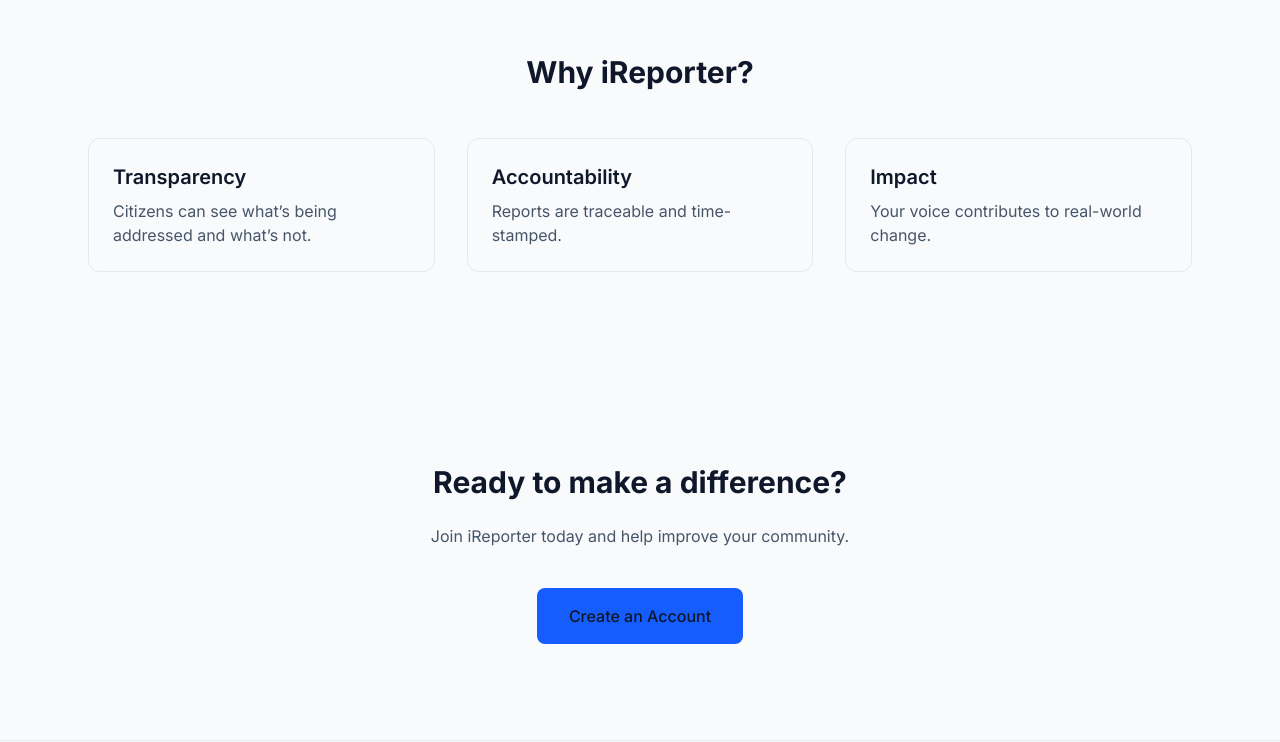
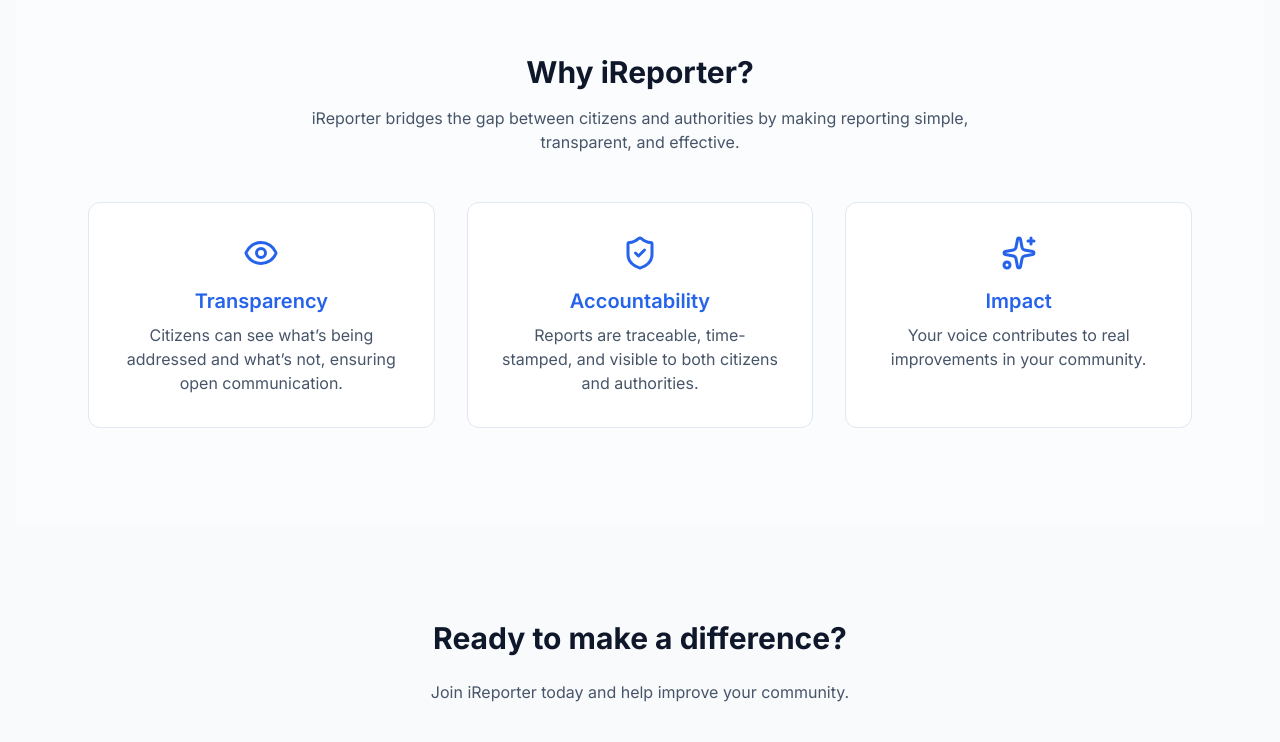
Before and after one commit to KipletingEdwin/iReporter-client--, a React (Vite) app: page / in a window 1280 px wide. Shown: the part 1775-2517 px from the top of the page. Built offline with nearby package versions, Linux system fonts and the light colour scheme.

Commit message:
use Feature Card on why iReporter section

```diff
--- a/src/pages/LandingPage.jsx
+++ b/src/pages/LandingPage.jsx
@@ -1,4 +1,4 @@
-import { BarChart3, Building, CheckCircle, CheckCircle2, FilePlus, FileText, ListChecks, User, Users } from "lucide-react";
+import { BarChart3, Building, CheckCircle, CheckCircle2, Eye, FilePlus, FileText, ListChecks, ShieldCheck, Sparkles, User, Users } from "lucide-react";
 import { Link } from "react-router-dom";
 
 export default function LandingPage() {
@@ -98,26 +98,39 @@
 
 
 
-      {/* ================= WHY iREPORTER ================= */}
-      <section className="py-24 ">
-        <div className="max-w-6xl mx-auto px-6 text-center">
-          <h2 className="text-3xl font-bold mb-12">Why iReporter?</h2>
+{/* ================= WHY IREPORTER ================= */}
+<section className="py-24 bg-[var(--bg-surface)]/30">
+  <div className="max-w-6xl mx-auto px-6 text-center">
+    <h2 className="text-3xl font-bold mb-4 text-[var(--text-primary)]">
+      Why iReporter?
+    </h2>
 
-          <div className="grid md:grid-cols-3 gap-8 text-left">
-            <Reason title="Transparency">
-              Citizens can see what’s being addressed and what’s not.
-            </Reason>
+    <p className="text-[var(--text-secondary)] max-w-2xl mx-auto mb-12">
+      iReporter bridges the gap between citizens and authorities by making reporting simple, transparent, and effective.
+    </p>
 
-            <Reason title="Accountability">
-              Reports are traceable and time-stamped.
-            </Reason>
+    <div className="grid md:grid-cols-3 gap-8">
+      <FeatureCard
+        icon={<Eye size={36} />}
+        title="Transparency"
+        description="Citizens can see what’s being addressed and what’s not, ensuring open communication."
+      />
 
-            <Reason title="Impact">
-              Your voice contributes to real-world change.
-            </Reason>
-          </div>
-        </div>
-      </section>
+      <FeatureCard
+        icon={<ShieldCheck size={36} />}
+        title="Accountability"
+        description="Reports are traceable, time-stamped, and visible to both citizens and authorities."
+      />
+
+      <FeatureCard
+        icon={<Sparkles size={36} />}
+        title="Impact"
+        description="Your voice contributes to real improvements in your community."
+      />
+    </div>
+  </div>
+</section>
+
 
       {/* ================= CTA ================= */}
       <section className="py-24">
@@ -156,14 +169,3 @@
     </div>
   );
 }
-
-function Reason({ title, children }) {
-  return (
-    <div className="bg-(-bg-surface) border border-(--border-color) p-6 rounded-xl">
-      <h3 className="text-xl font-semibold mb-2 text-(--text-primary)    ">
-        {title}
-      </h3>
-      <p className="text-(--text-secondary)">{children}</p>
-    </div>
-  );
-}
```
